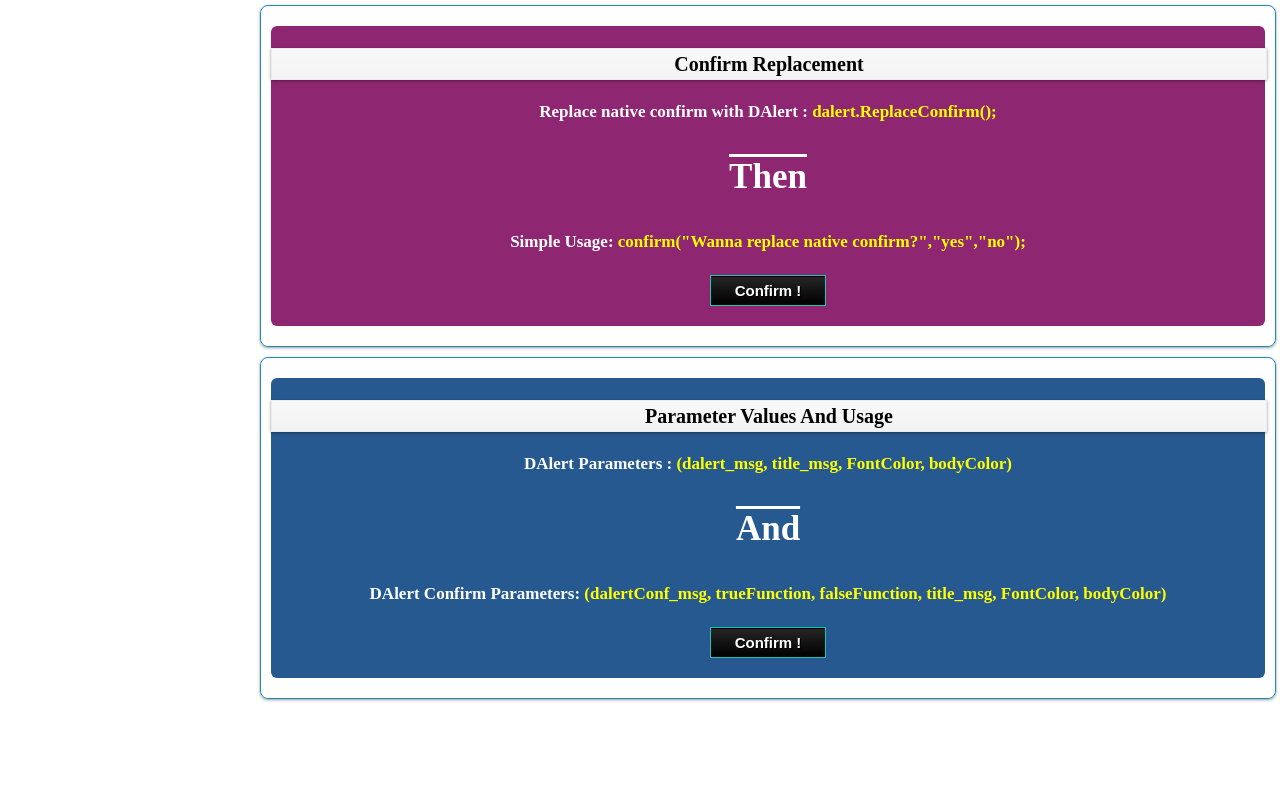
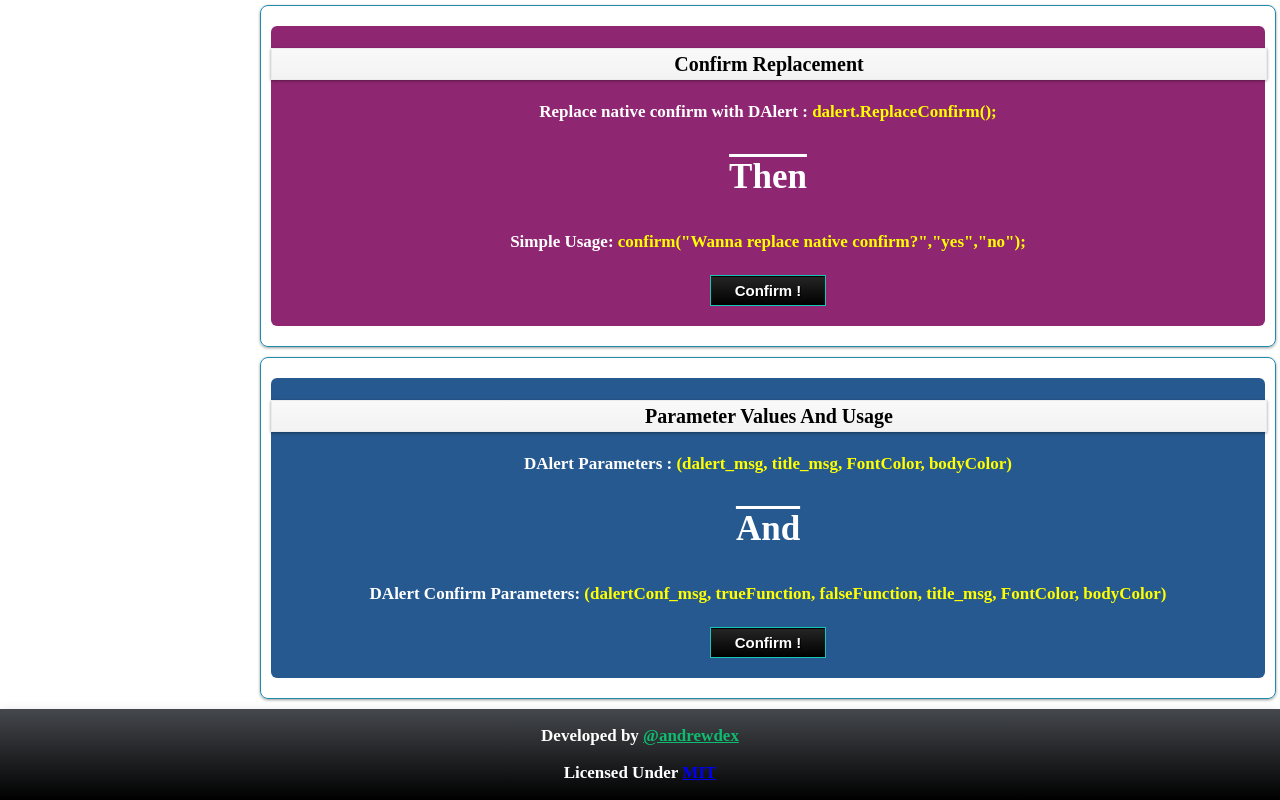
Before and after one commit to andrewdex/dalert, a plain HTML site: page index.html in a window 1280 px wide. Shown: the part 1280-2080 px from the top of the page. Before the commit the page ends 1989 px from the top, so only its background shows below. Drawn offline with Linux system fonts and the light colour scheme.

Commit message:
Copyright Added

```diff
--- a/css/vind.css
+++ b/css/vind.css
@@ -318,6 +318,14 @@ filter: progid:DXImageTransform.Microsoft.gradient(startColorstr='#fb9e25', endC
 .fixedleft{
 	position:fixed;
 	left:0;
+}
+
+.footernav{
+	display: inline-block;
+	bottom: 0;
+	left:0;
+	margin-bottom: 0px;
+
 }
 
 .nav {
--- a/index.html
+++ b/index.html
@@ -139,6 +139,10 @@
 
 
 	</div>
+	<div class="navbar footernav ">
+  <p class="center fancytext fontwhite">Developed by <a class="fancytext" href="http://twitter.com/mdo" target="_blank">@andrewdex</a></p>
+  <p class="center fancytext fontwhite">Licensed Under <a href="http://opensource.org/licenses/MIT" target="_blank">MIT</a></p>
+  </div>
 
 
 <script type="text/javascript" src="js/jquery-1.8.2.js"></script>
@@ -161,28 +165,7 @@ function no(){
 	dalert.alert("You Clicked No!");
 }
 
-$("#test").click(function(){
 
-	//Call DAlert
-	dalert.alert("This is a simple DAlert Message !");
-	//Replicate Dalert to Alert
-	//dalert.ReplaceAlert();
-	//alert("Replicated Alert From Dalert");
-
-});
-
-
-
-$("#test1").click(function(){
-
-	//Call Dalert Confirm
-	dalert.confirm("Are you sure about are you sure?","yes","no");
-	//Replicate confirm into Dalert Confirm
-	//dalert.ReplaceConfirm();
-	//confirm("Are you sure you wanna make it fast","yes","no");
-
-
-});
 
 </script>
 </body>
```
